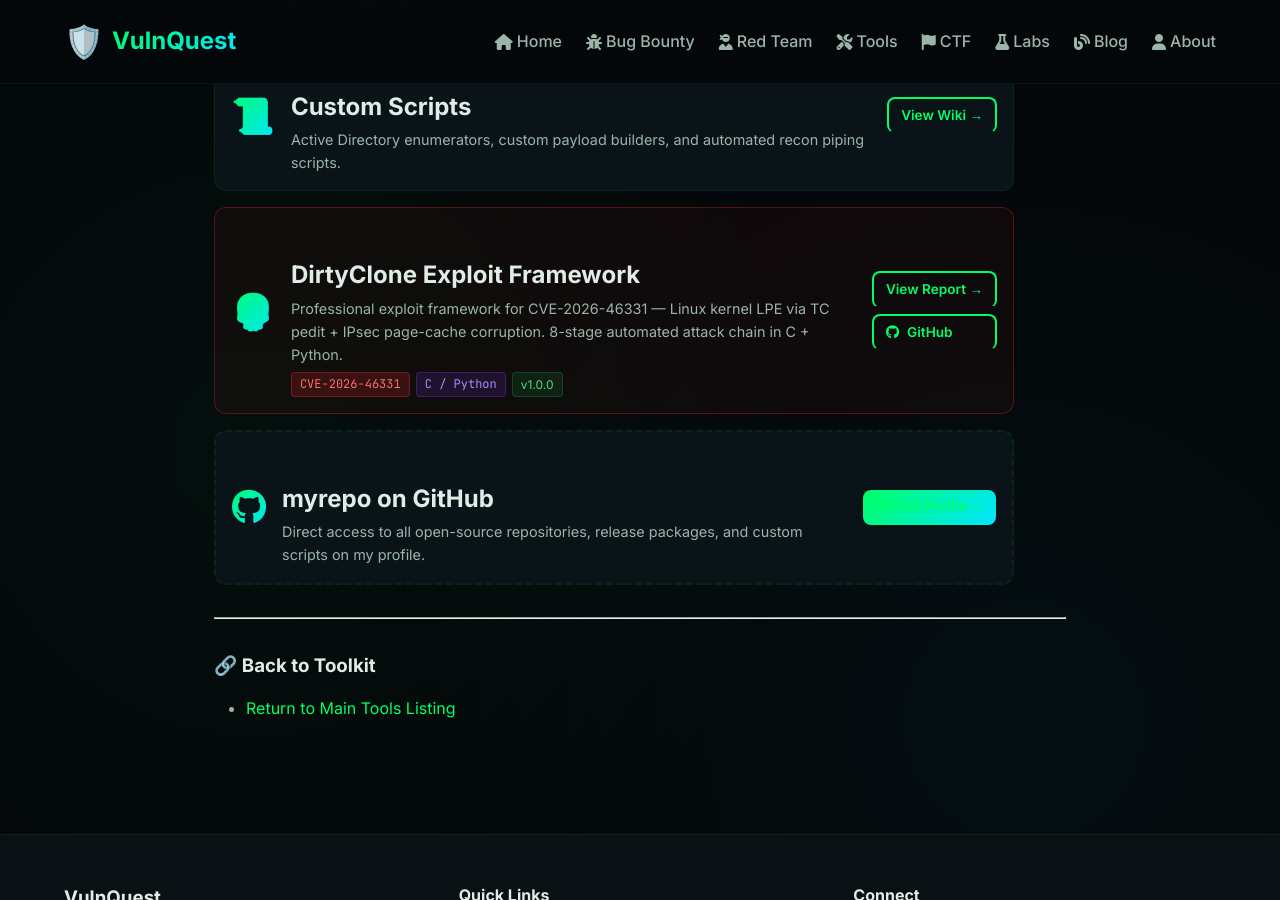
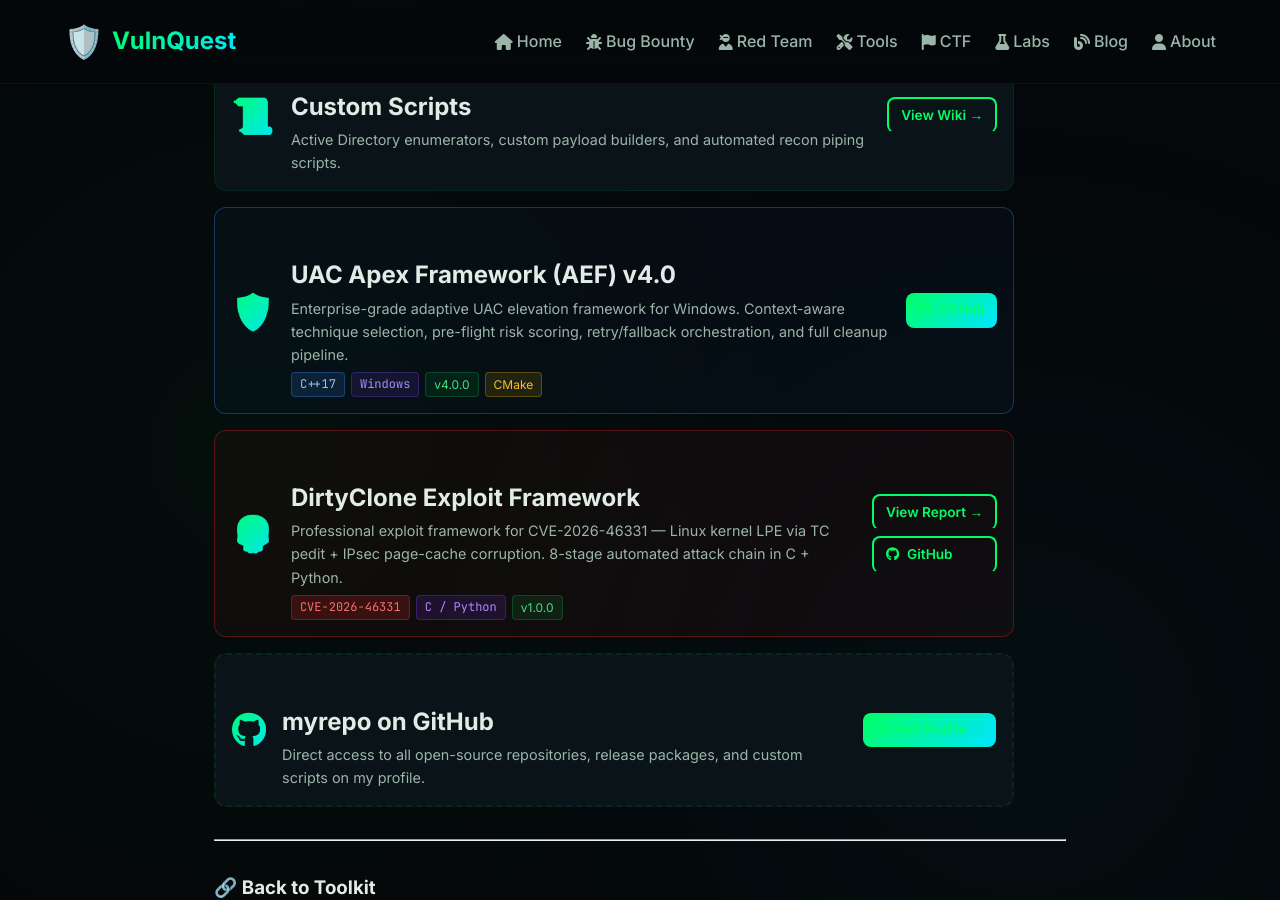
Before and after one commit to vulnquest58/vulnquest58.github.io, a Jekyll site: the page built from tools/my-repo/index.md, in a window 1280 px wide and 900 px high, scrolled down 1005 px. Built offline with Jekyll 4.4.1, drawn with Linux system fonts in a browser that asks for light colours.

Commit message:
feat: add UAC Apex Framework card to my-repo index

```diff
--- a/tools/my-repo/index.md
+++ b/tools/my-repo/index.md
@@ -55,6 +55,25 @@ A catalog of custom-built offensive security tools and utility setups. Select an
     <a href="{{ '/tools/custom-scripts/' | relative_url }}" class="btn btn-secondary" style="padding: 6px 12px; font-size: 0.85rem; flex-shrink: 0; text-decoration: none;">View Wiki →</a>
   </div>
 
+  <div class="card" style="display: flex; align-items: center; gap: var(--spacing-md); padding: var(--spacing-md); border: 1px solid rgba(59,130,246,0.35); background: rgba(59,130,246,0.04);">
+    <div class="card-icon" style="font-size: 2.2rem; margin-bottom: 0;">🛡️</div>
+    <div style="flex-grow: 1;">
+      <h3 class="card-title" style="margin-bottom: 2px;">UAC Apex Framework (AEF) v4.0</h3>
+      <p class="card-description" style="margin-bottom: 0; font-size: 0.9rem;">
+        Enterprise-grade adaptive UAC elevation framework for Windows. Context-aware technique selection, pre-flight risk scoring, retry/fallback orchestration, and full cleanup pipeline.
+      </p>
+      <div style="margin-top: 6px; display:flex; gap:6px; flex-wrap:wrap;">
+        <span style="background:rgba(59,130,246,0.15);color:#93c5fd;border:1px solid rgba(59,130,246,0.35);padding:2px 8px;border-radius:4px;font-size:0.75rem;font-family:var(--font-mono);">C++17</span>
+        <span style="background:rgba(124,58,237,0.12);color:#a78bfa;border:1px solid rgba(124,58,237,0.3);padding:2px 8px;border-radius:4px;font-size:0.75rem;font-family:var(--font-mono);">Windows</span>
+        <span style="background:rgba(15,160,70,0.12);color:#4ade80;border:1px solid rgba(15,160,70,0.3);padding:2px 8px;border-radius:4px;font-size:0.75rem;">v4.0.0</span>
+        <span style="background:rgba(234,179,8,0.12);color:#fbbf24;border:1px solid rgba(234,179,8,0.3);padding:2px 8px;border-radius:4px;font-size:0.75rem;">CMake</span>
+      </div>
+    </div>
+    <div style="display:flex; flex-direction:column; gap:6px; flex-shrink:0;">
+      <a href="https://github.com/vulnquest58/uac-apex-framework" target="_blank" class="btn btn-primary" style="padding: 6px 12px; font-size: 0.85rem; text-decoration: none; box-shadow:none;"><i class="fab fa-github"></i> GitHub</a>
+    </div>
+  </div>
+
   <div class="card" style="display: flex; align-items: center; gap: var(--spacing-md); padding: var(--spacing-md); border: 1px solid rgba(220,38,38,0.35); background: rgba(220,38,38,0.05);">
     <div class="card-icon" style="font-size: 2.2rem; margin-bottom: 0;">💀</div>
     <div style="flex-grow: 1;">
```
